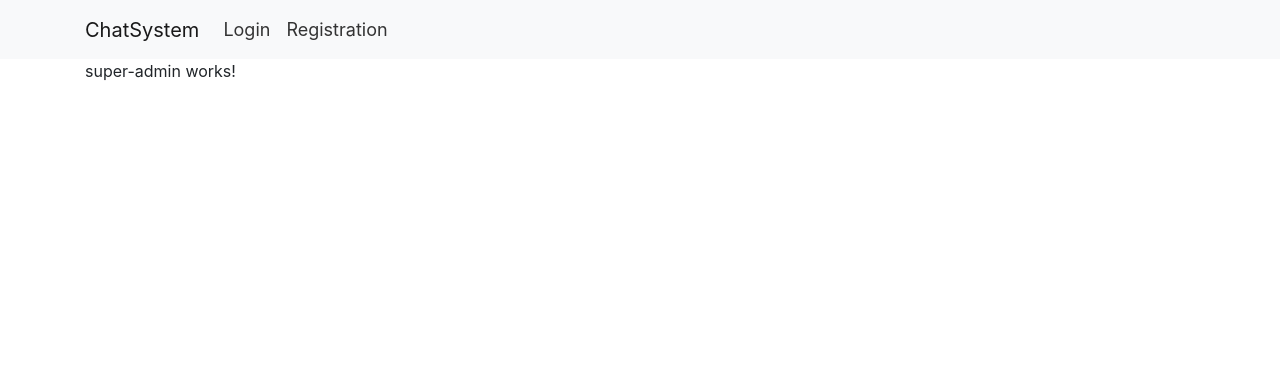
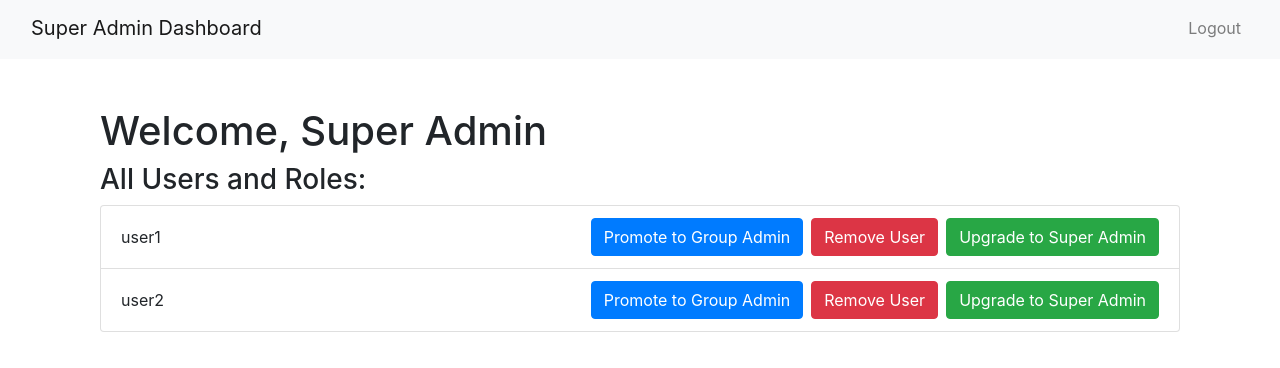
Before and after one commit to Maushamk13/3813ICTAssignment, an Angular app in the folder chat-system/: page /super-admin in a window 1280 px wide. Shown: the top 368 px of the page. Built offline with nearby package versions, Linux system fonts and the light colour scheme.

Commit message:
Added mock super-admin functions and page.

```diff
--- a/chat-system/src/app/chat-user/chat-user.component.html
+++ b/chat-system/src/app/chat-user/chat-user.component.html
@@ -1 +1,32 @@
-<p>chat-user works!</p>
+<!DOCTYPE html>
+<html lang="en">
+<head>
+  <meta charset="UTF-8">
+  <title>Super Admin Dashboard</title>
+  <!-- Add Bootstrap CSS link here -->
+  <link rel="stylesheet" href="https://maxcdn.bootstrapcdn.com/bootstrap/4.5.2/css/bootstrap.min.css">
+</head>
+<body>
+  <!-- Fixed-top navbar for the Super Admin Dashboard -->
+  <nav class="navbar navbar-expand-lg navbar-light bg-light fixed-top">
+    <div class="container-fluid">
+      <a class="navbar-brand">User Dashboard</a>
+      <button class="navbar-toggler" type="button" data-toggle="collapse" data-target="#navbarNav" aria-controls="navbarNav" aria-expanded="false" aria-label="Toggle navigation">
+        <span class="navbar-toggler-icon"></span>
+      </button>
+      <div class="collapse navbar-collapse" id="navbarNav">
+        <ul class="navbar-nav ml-auto">
+          <a class="nav-link" href="#">Logout</a>
+        </ul>
+      </div>
+    </div>
+  </nav>
+
+  <div class="container mt-5">
+    <h1>Welcome, User</h1>
+  </div>
+
+  <!-- Add Bootstrap JS scripts here if needed -->
+
+</body>
+</html>
--- a/chat-system/src/app/group-admin/group-admin.component.html
+++ b/chat-system/src/app/group-admin/group-admin.component.html
@@ -1 +1,32 @@
-<p>group-admin works!</p>
+<!DOCTYPE html>
+<html lang="en">
+<head>
+  <meta charset="UTF-8">
+  <title>Super Admin Dashboard</title>
+  <!-- Add Bootstrap CSS link here -->
+  <link rel="stylesheet" href="https://maxcdn.bootstrapcdn.com/bootstrap/4.5.2/css/bootstrap.min.css">
+</head>
+<body>
+  <!-- Fixed-top navbar for the Super Admin Dashboard -->
+  <nav class="navbar navbar-expand-lg navbar-light bg-light fixed-top">
+    <div class="container-fluid">
+      <a class="navbar-brand">Group Admin Dashboard</a>
+      <button class="navbar-toggler" type="button" data-toggle="collapse" data-target="#navbarNav" aria-controls="navbarNav" aria-expanded="false" aria-label="Toggle navigation">
+        <span class="navbar-toggler-icon"></span>
+      </button>
+      <div class="collapse navbar-collapse" id="navbarNav">
+        <ul class="navbar-nav ml-auto">
+          <a class="nav-link" href="#">Logout</a>
+        </ul>
+      </div>
+    </div>
+  </nav>
+
+  <div class="container mt-5">
+    <h1>Welcome, Group Admin</h1>
+  </div>
+
+  <!-- Add Bootstrap JS scripts here if needed -->
+
+</body>
+</html>
--- a/chat-system/src/app/login/login.component.ts
+++ b/chat-system/src/app/login/login.component.ts
@@ -1,6 +1,7 @@
 import { Component } from '@angular/core';
 import { AuthService } from '../authentication.service';
 import { Router } from '@angular/router';
+import { UserService } from '../user.service';
 
 @Component({
   selector: 'app-login',
@@ -15,7 +16,8 @@ export class LoginComponent {
 
   constructor(
     private authService: AuthService,
-    private router: Router
+    private router: Router,
+    private userService: UserService,
   ) {}
 
   login(): void {
@@ -36,7 +38,7 @@ export class LoginComponent {
       (response: any) => {
         console.log('Server Response:', response);
         this.isLoading = false; // Clear loading indicator
-
+        this.userService.setUser(userData);
         // Check if 'usertype' exists and is an array with at least one element
         if (response['usertype'] && Array.isArray(response['usertype']) && response['usertype'].length > 0) {
           const userType = response['usertype'][0]; // Access the user type as an array element
--- a/chat-system/src/app/super-admin/super-admin.component.html
+++ b/chat-system/src/app/super-admin/super-admin.component.html
@@ -1 +1,45 @@
-<p>super-admin works!</p>
+<!DOCTYPE html>
+<html lang="en">
+<head>
+  <meta charset="UTF-8">
+  <title>Super Admin Dashboard</title>
+  <!-- Add Bootstrap CSS link here -->
+  <link rel="stylesheet" href="https://maxcdn.bootstrapcdn.com/bootstrap/4.5.2/css/bootstrap.min.css">
+</head>
+<body>
+  <!-- Fixed-top navbar for the Super Admin Dashboard -->
+  <nav class="navbar navbar-expand-lg navbar-light bg-light fixed-top">
+    <div class="container-fluid">
+      <a class="navbar-brand">Super Admin Dashboard</a>
+      <button class="navbar-toggler" type="button" data-toggle="collapse" data-target="#navbarNav" aria-controls="navbarNav" aria-expanded="false" aria-label="Toggle navigation">
+        <span class="navbar-toggler-icon"></span>
+      </button>
+      <div class="collapse navbar-collapse" id="navbarNav">
+        <ul class="navbar-nav ml-auto">
+          <li class="nav-item">
+            <a class="nav-link" href="#">Logout</a>
+          </li>
+        </ul>
+      </div>
+    </div>
+  </nav>
+
+  <div class="container mt-5">
+    <h1>Welcome, Super Admin</h1>
+
+    <h3>All Users and Roles:</h3>
+    <ul class="list-group">
+      <li *ngFor="let userData of allUsers" class="list-group-item d-flex justify-content-between align-items-center">
+        <span>{{ userData.username }}</span>
+        <div>
+          <button class="btn btn-primary mr-2" (click)="promoteToGroupAdmin(userData.username)">Promote to Group Admin</button>
+          <button class="btn btn-danger mr-2" (click)="removeUser(userData.username)">Remove User</button>
+          <button class="btn btn-success" (click)="upgradeToSuperAdmin(userData.username)">Upgrade to Super Admin</button>
+        </div>
+      </li>
+    </ul>
+  </div>
+
+  <!-- Add Bootstrap JS scripts here if needed -->
+</body>
+</html>
--- a/chat-system/src/app/super-admin/super-admin.component.ts
+++ b/chat-system/src/app/super-admin/super-admin.component.ts
@@ -1,10 +1,64 @@
-import { Component } from '@angular/core';
+import { Component, OnInit } from '@angular/core';
+import { UserService } from '../user.service'; // Import the user service
 
 @Component({
   selector: 'app-super-admin',
   templateUrl: './super-admin.component.html',
-  styleUrls: ['./super-admin.component.css']
+  styleUrls: ['./super-admin.component.css'],
 })
-export class SuperAdminComponent {
+export class SuperAdminComponent implements OnInit {
+  user: any; // Replace 'any' with your User interface
+  allUsers: any[] = []; // Replace 'any' with your User interface
 
+  constructor(private userService: UserService) {}
+
+  ngOnInit(): void {
+    // Retrieve the user data from the service
+    this.user = this.userService.getUser();
+
+    // Check if the user is a Super Admin
+    if (!this.user || !this.user.roles.includes('Super Admin')) {
+      // Handle the case where the user is not a Super Admin
+      // You can redirect or show an error message here
+    }
+
+    // In a real application, you would fetch all user data from your backend
+    // For demonstration purposes, we'll add some example data here.
+    this.allUsers = [
+      // Sample user data
+      {
+        username: 'user1',
+        // ... other user properties
+      },
+      {
+        username: 'user2',
+        // ... other user properties
+      },
+      // Add more users as needed
+    ];
+  }
+
+  promoteToGroupAdmin(username: string): void {
+    // Implement the logic to promote a user to Group Admin here
+    // This could involve making an HTTP request to your server
+    console.log(`Promoting ${username} to Group Admin...`);
+  }
+
+  // Example method to upgrade a user to Super Admin
+  upgradeToSuperAdmin(username: string): void {
+    // Implement the logic to upgrade a user to Super Admin here
+    // This could involve making an HTTP request to your server
+    console.log(`Upgrading ${username} to Super Admin...`);
+  }
+
+  // Function to remove a user
+  removeUser(username: string): void {
+    // Find the index of the user to remove
+    const indexToRemove = this.allUsers.findIndex((user) => user.username === username);
+
+    if (indexToRemove !== -1) {
+      // Remove the user from the array
+      this.allUsers.splice(indexToRemove, 1);
+    }
+  }
 }
--- /dev/null
+++ b/chat-system/src/app/user.service.ts
@@ -0,0 +1,17 @@
+// user.service.ts
+import { Injectable } from '@angular/core';
+
+@Injectable({
+  providedIn: 'root',
+})
+export class UserService {
+  private user: any; // Replace 'any' with your User interface
+
+  setUser(user: any) {
+    this.user = user;
+  }
+
+  getUser() {
+    return this.user;
+  }
+}
```
Also changed, not shown: 2 other files (tests, documents, lock files or other folders).
